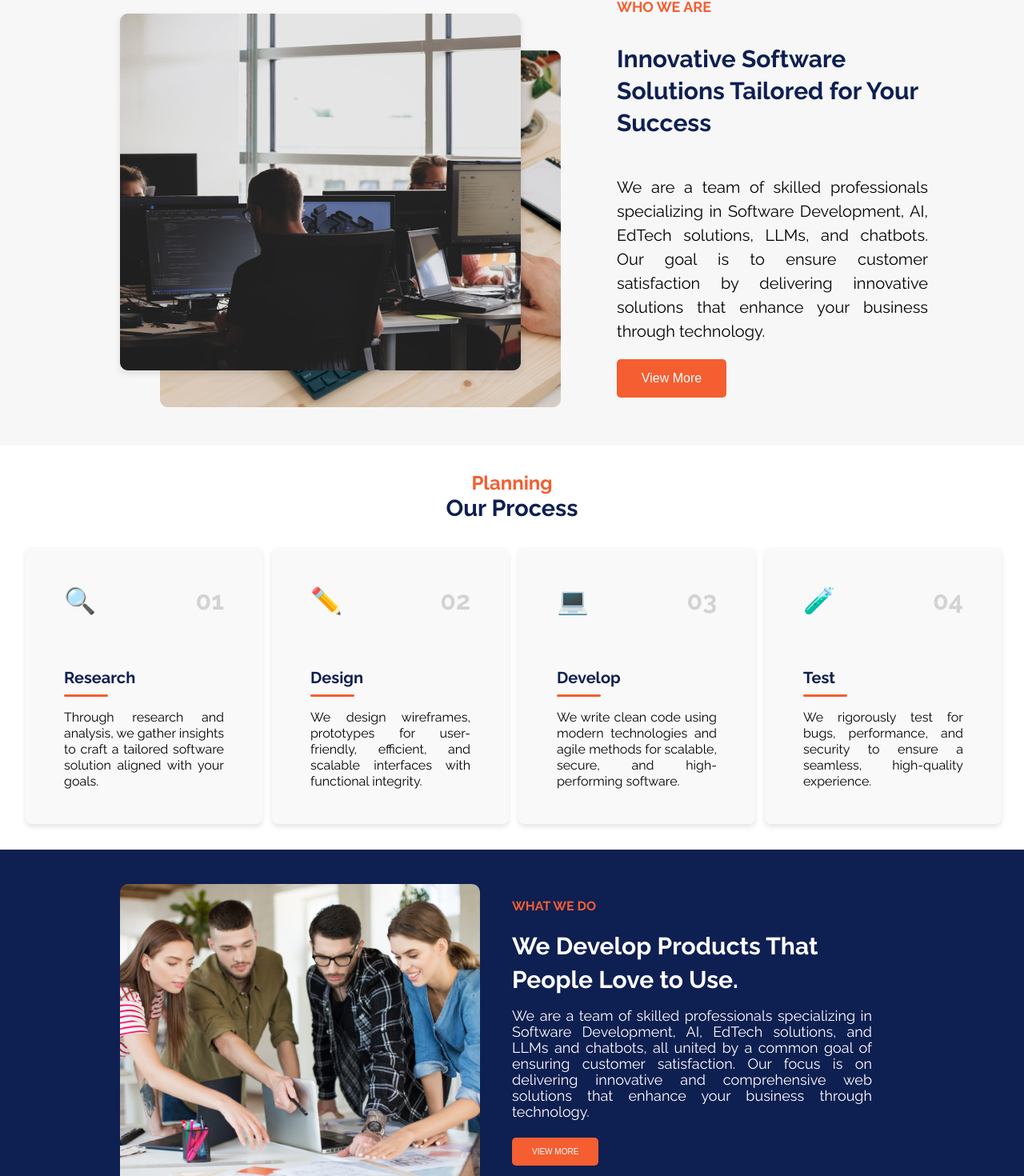
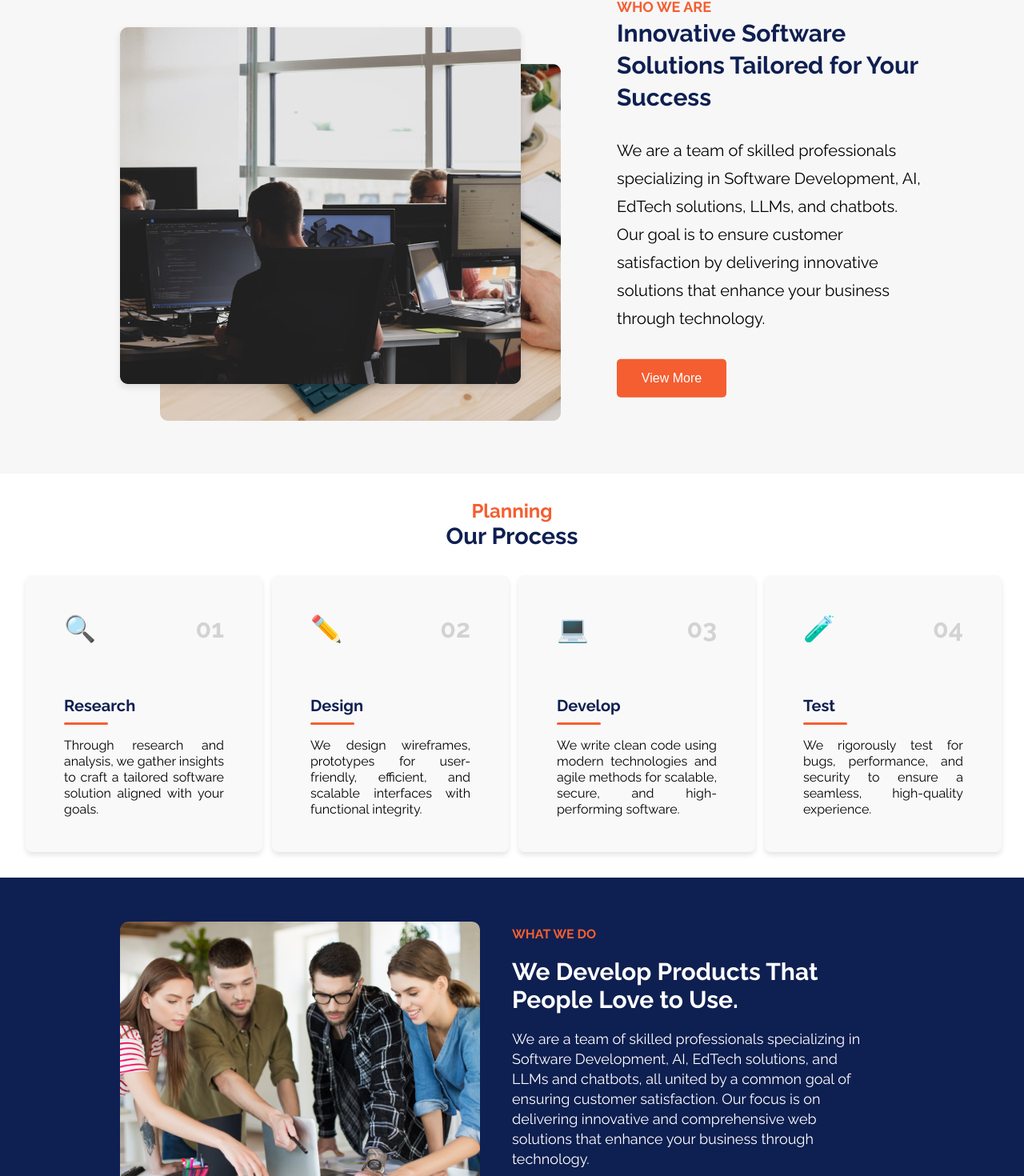
Before and after one commit to Brainy-Sensei/BrainySensei_website, a React (Create React App) app: page / in a window 1280 px wide. Shown: the part 981-2451 px from the top of the page at 80% size. Built offline with nearby package versions, Linux system fonts and the light colour scheme.

Commit message:
props use

```diff
--- a/src/App.js
+++ b/src/App.js
@@ -20,7 +20,11 @@ const App =() =>{
   return(
     <div className="App">
            <Navbar />
-          <HeroSection  />
+          <HeroSection
+           title="Empowering Businesses with Scalable and Secure Technology"
+           subtitle="We Are Here"
+           underline={true}
+            />
          < OverlapSection />
             <Process />
            <ProductDescription />
--- a/src/componets/Footer.css
+++ b/src/componets/Footer.css
@@ -1,6 +1,6 @@
 /* General Footer Styling */
 .footer {
-  background-color: #0e1f51; /* Navy background */
+  background-color: #0E1F51; /* Navy background */
   color: #fff;
   padding: 40px 20px;
   font-family: Arial, sans-serif;
--- a/src/componets/HeroSection.css
+++ b/src/componets/HeroSection.css
@@ -23,11 +23,9 @@
   height: 222.66px;
   margin-right: 50px;
   padding: 110px;
-
 border-radius: 5px 0px 0px 0px;
 opacity: 0px;
 /* transform: translate(6.5rem); */
-
 }
 
 .hero-subtitle {
--- a/src/componets/HeroSection.js
+++ b/src/componets/HeroSection.js
@@ -1,14 +1,13 @@
 import React from "react";
 import "./HeroSection.css";
 
-const HeroSection = () => {
+const HeroSection = ({ title, subtitle, underline }) => {
   return (
     <section className="hero-section">
       <div className="hero-content">
-        <p className="hero-subtitle">We Are Here</p>
-        <h1 className="hero-title">
-          Empowering Businesses with <br />
-          Scalable and Secure Technology
+        <p className="hero-subtitle">{subtitle}</p>
+        <h1 className={`hero-title ${underline ? "underline" : ""}`}>
+          {title}
         </h1>
         <button className="hero-button">View More</button>
       </div>
--- a/src/componets/InputSection.css
+++ b/src/componets/InputSection.css
@@ -34,7 +34,7 @@
   /* Form Section */
   .form-section {
     flex: 1 1 450px;
-    max-width: 700px;
+    max-width: 650px;
     background: #fff;
     padding: 20px;
     border-radius: 8px;
@@ -47,7 +47,7 @@
   .contact-form textarea {
 
     width: 100%; /* Adjust to container */
-    padding: 20px 10px 20px 5px;
+    padding: 15px 0px 15px 10px;
     margin: 10px 0px;
     border: 1px solid #ddd;
     border-radius: 10px;
@@ -92,7 +92,7 @@
 
   .contact-info {
 
-    margin-bottom: 30px;
+    margin-bottom: 20px;
   }
 
   .contact-info p {
@@ -113,9 +113,9 @@
 
   .contact-info span {
     font-size: 16px;
-    line-height: 20px;
+    /* line-height: 20px; */
     color: #000000;
-    /* padding: 0px 60px; */
+   justify-content: center;
 
   }
 
--- a/src/componets/OverlapSection.css
+++ b/src/componets/OverlapSection.css
@@ -68,18 +68,15 @@
   font-size: 30px;
    line-height: 40px;
   color: #0E1F51;
-
-
-
- /* transform: translateY(-2.0rem); */
+ transform: translateY(-2.0rem);
 }
 
 .content-container p {
   font-size: 20px;
-  line-height: 30px;
+  line-height: 35px;
   color: #000000;
-  text-align: justify;
-  /* transform: translateY(-3.0rem); */
+  /* text-align: justify; */
+  transform: translateY(-3.0rem);
 }
 
 .cta-button {
@@ -93,6 +90,7 @@
   font-size: 16px;
   cursor: pointer;
   transition: background-color 0.3s ease;
+  transform: translateY(-2.2rem);
 
 }
 
--- a/src/componets/Process.css
+++ b/src/componets/Process.css
@@ -93,7 +93,7 @@
   font-size: 16px;
   line-height: 20px;
   color: #000000;
-  text-align: justify;
+ text-align: justify;
 }
 
 /* Responsive Design */
--- a/src/componets/ProductDescription.css
+++ b/src/componets/ProductDescription.css
@@ -38,8 +38,8 @@
   font-size: 30px;
   font-weight: 700;
   /* text-align: justify; */
-  margin-bottom: 20px;
-  line-height: 1.4;
+  /* margin-bottom: 20px; */
+  /* line-height: 1.4; */
    padding: 10px 0px;
   word-spacing: 0; /* Removes extra space between words */
  letter-spacing: normal; /* Resets any letter spacing */
@@ -49,8 +49,8 @@
 
 .product-content p {
   font-size: 18px;
-  line-height: 20px;
-  text-align: justify;
+  line-height: 25px;
+  /* text-align: justify; */
    margin-bottom: 30px;
   padding: 0px 0px;
   overflow: hidden;
@@ -98,9 +98,9 @@
 
   }
   .product-content p{
-    text-align: justify;
-    font-size: 14px;
-    line-height: 25px;
+    /* text-align: justify; */
+    font-size: 16px;
+    /* line-height: 25px; */
 
 
 
```
